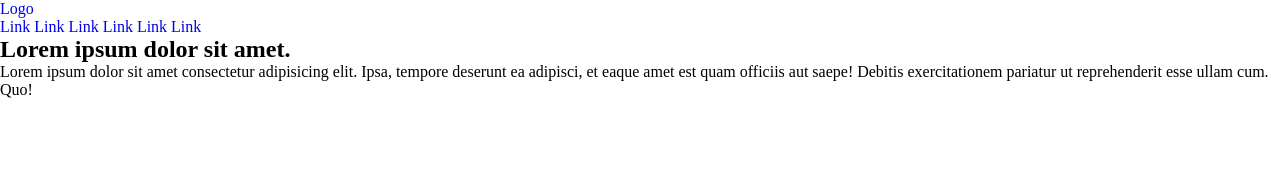
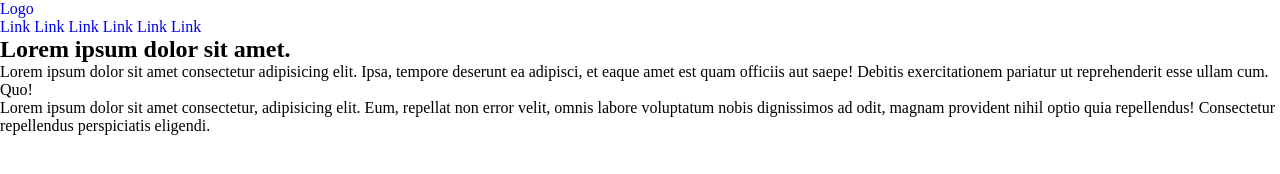
Before and after one commit to Izzat-Khudoyberganov/branch, a plain HTML site: page index.html in a window 1280 px wide. Drawn offline with Linux system fonts and the light colour scheme.

Commit message:
Added info html

```diff
--- a/index.html
+++ b/index.html
@@ -40,7 +40,17 @@
                 </div>
             </section>
             <section class="info">
-                <!-- Tohir -->
+                <div class="container">
+                    <div class="content">
+                        <p>
+                            Lorem ipsum dolor sit amet consectetur, adipisicing
+                            elit. Eum, repellat non error velit, omnis labore
+                            voluptatum nobis dignissimos ad odit, magnam
+                            provident nihil optio quia repellendus! Consectetur
+                            repellendus perspiciatis eligendi.
+                        </p>
+                    </div>
+                </div>
             </section>
             <section class="catalog">
                 <!-- Azizbek -->
```
